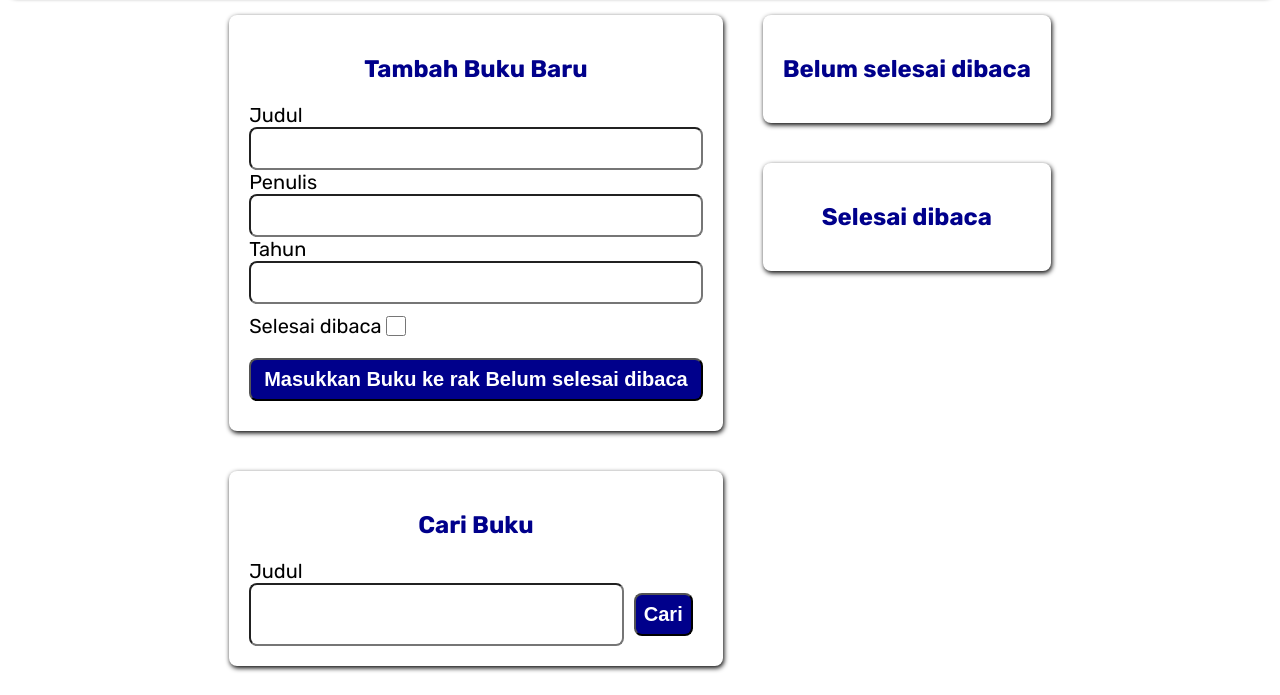
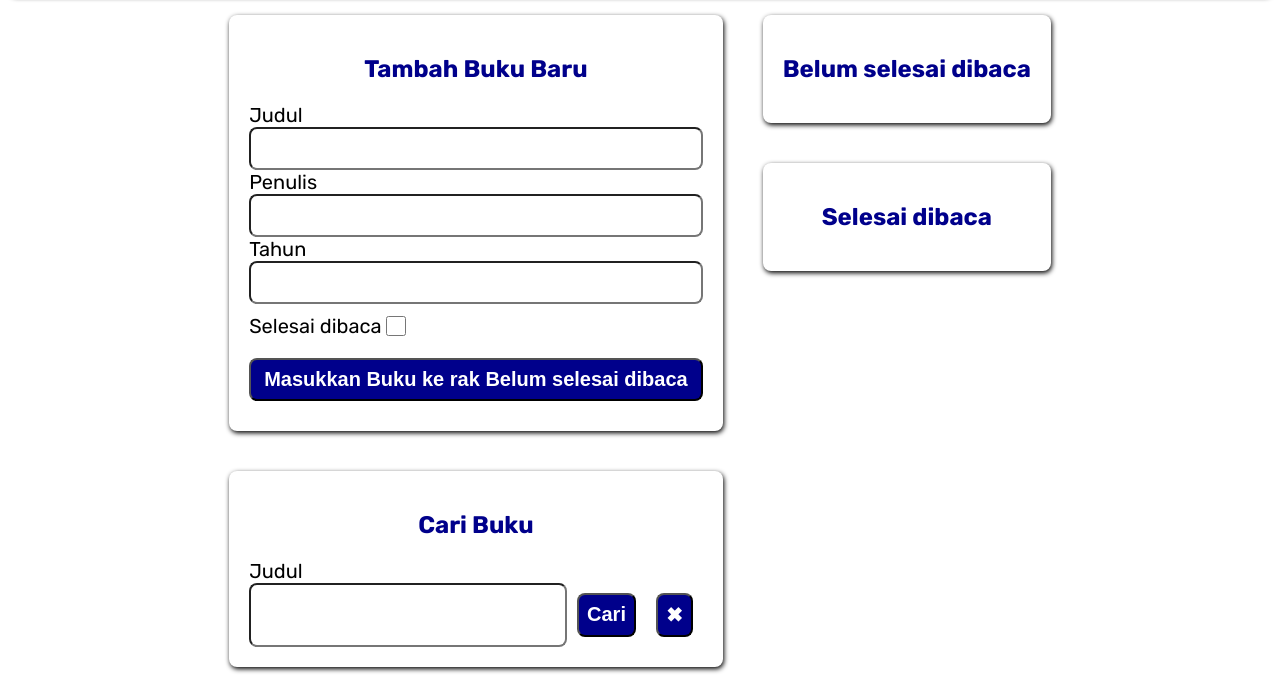
Before and after one commit to skibiwing/bookshelfApp, a plain HTML site: page index.html in a window 1280 px wide. Shown: the part 134-829 px from the top of the page. Drawn offline with Linux system fonts and the light colour scheme.

Commit message:
index.html

```diff
--- a/index.html
+++ b/index.html
@@ -10,8 +10,6 @@
     <link rel="preconnect" href="https://fonts.gstatic.com" crossorigin>
     <link href="https://fonts.googleapis.com/css2?family=Rubik:ital,wght@0,300..900;1,300..900&display=swap" rel="stylesheet">
 
-    <!-- Impor script kamu di sini -->
-    <!-- Lampirkan `defer` jika pemanggilan dilakukan dalam <head> -->
     <script defer src="main.js"></script>
   </head>
   <body>
@@ -77,11 +75,11 @@
               <button id="searchSubmit" type="submit" data-testid="searchBookFormSubmitButton">
                 Cari
               </button>
+              <button id="searchClear" type="submit">
+                &#10006
+              </button>
             </div>
           </form>
-          <div id="returnFindContainer">
-
-          </div>
         </section>
       </div>
 
@@ -90,10 +88,6 @@
           <h2>Belum selesai dibaca</h2>
 
           <div id="incompleteBookList" data-testid="incompleteBookList">
-            <!--
-              Ini adalah struktur HTML untuk masing-masing buku.
-              Pastikan susunan elemen beserta atribut data-testid menyesuaikan seperti contoh ini.
-            -->
 
           </div>
         </section>
@@ -102,10 +96,7 @@
           <h2>Selesai dibaca</h2>
 
           <div id="completeBookList" data-testid="completeBookList">
-            <!--
-              Ini adalah struktur HTML untuk masing-masing buku.
-              Pastikan susunan elemen beserta atribut data-testid menyesuaikan seperti contoh ini.
-            -->
+
           </div>
         </section>
       </div>
```
